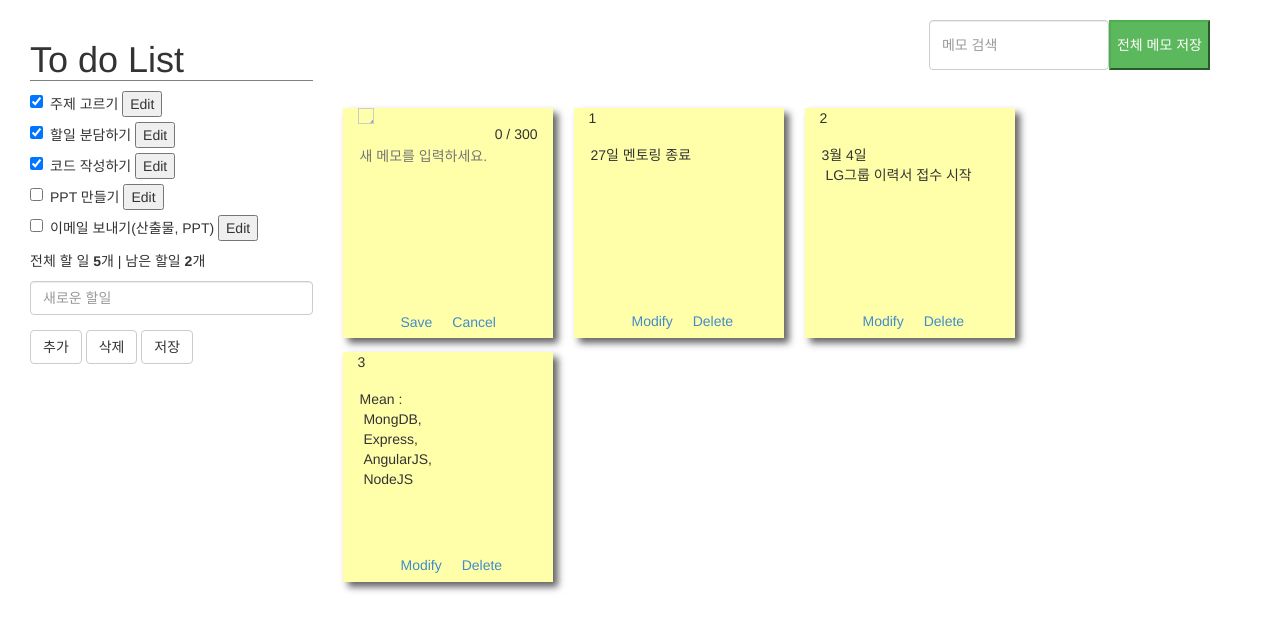
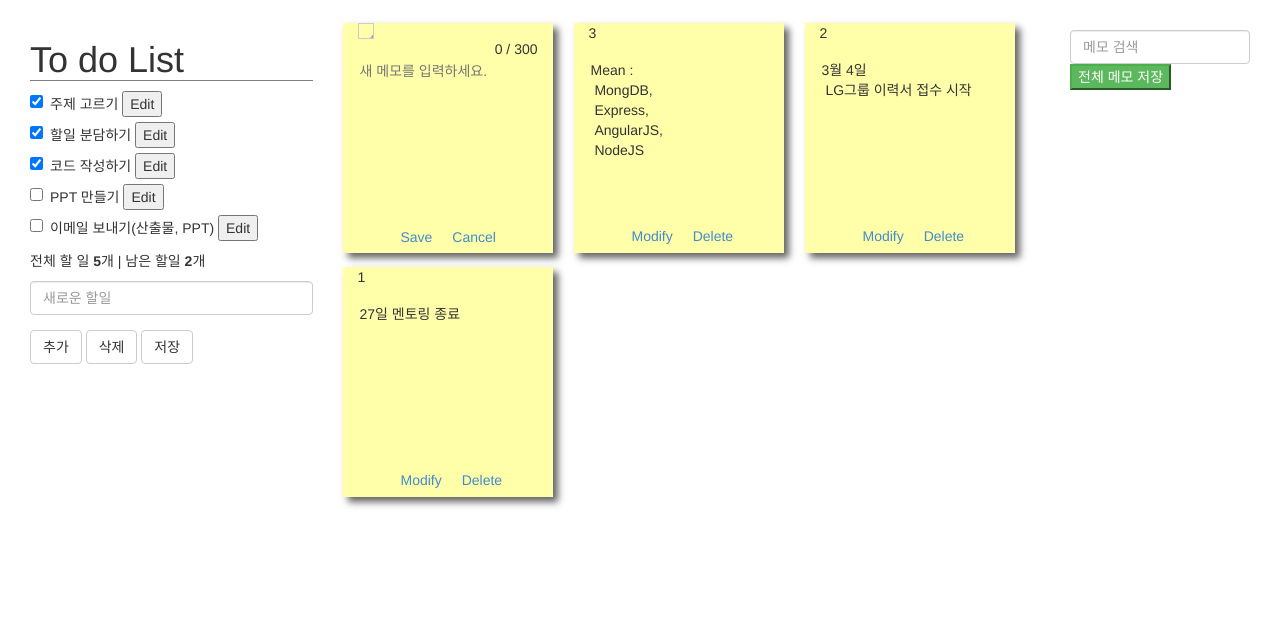
Before and after one commit to SeonMyungLim/dbAcademy, a website: page app/index.html in a window 1280 px wide. Drawn offline with Linux system fonts and the light colour scheme.

Commit message:
메모 역순 출력

```diff
--- a/app/partials/contents.html
+++ b/app/partials/contents.html
@@ -1,14 +1,14 @@
 <!--Body content-->
 <div class="row-fluid" ng-controller="NoteCtrl">
 
-	<div class="contentHeader"> <!--Memo Search Start-->
-	  <input class="btn-success saveBtn" type="button" ng-click="saveLocalMemo()" value="전체 메모 저장">
-	  <input type="text" class="form-control searchbox" ng-model="query" placeholder="메모 검색">
+	<div class="searchbox"> <!--Memo Search Start-->
+		<input type="text" class="form-control" ng-model="query" placeholder="메모 검색">
+		<input class="btn-success" type="button" ng-click="saveLocalMemo()" value="전체 메모 저장">
 	</div> <!--Memo Search End-->
 	<p></p>
 
 	<div class="noteAdd oneNote col-md-2" style="background-color: {{clrInit.color}}">
-	  <div class="memoName" ><input color-picker="clrInit.color"><span class="memoLength" ng-bind="left(message)"><span></div>
+	  <div class="memoName" ><input color-picker="clrInit.color"><div class="memoLength" ng-bind="left(message)"></div></div>
 	  <div><textarea class="writeMessage" style="background-color: {{clrInit.color}}" placeholder="새 메모를 입력하세요." ng-model="message" maxLength="300"></textarea></div>
 	  <div class="bottom">
 			<button class="savebtn btn-link" ng-click="save(message, clrInit.color)">Save</button>
@@ -17,7 +17,7 @@
 
 	</div><!-- noteAdd oneNote col-md-2 -->
 
-	<div ng-repeat="note in NoteList | filter:query ">
+	<div ng-repeat="note in NoteList | filter:query | orderBy: '-order'">
 		<div class="oneNote col-md-2" style="background-color: {{note.color}}">
 		  <div class="memoName">{{note.order}}<span class="memoLength" ng-bind="left(note.content)" ng-hide="note.edit"><span></div>
 		  <div><textarea class="readMessage" style="background-color: {{note.color}}" ng-disabled="note.edit" ng-model="note.content"></textarea></div>
```
